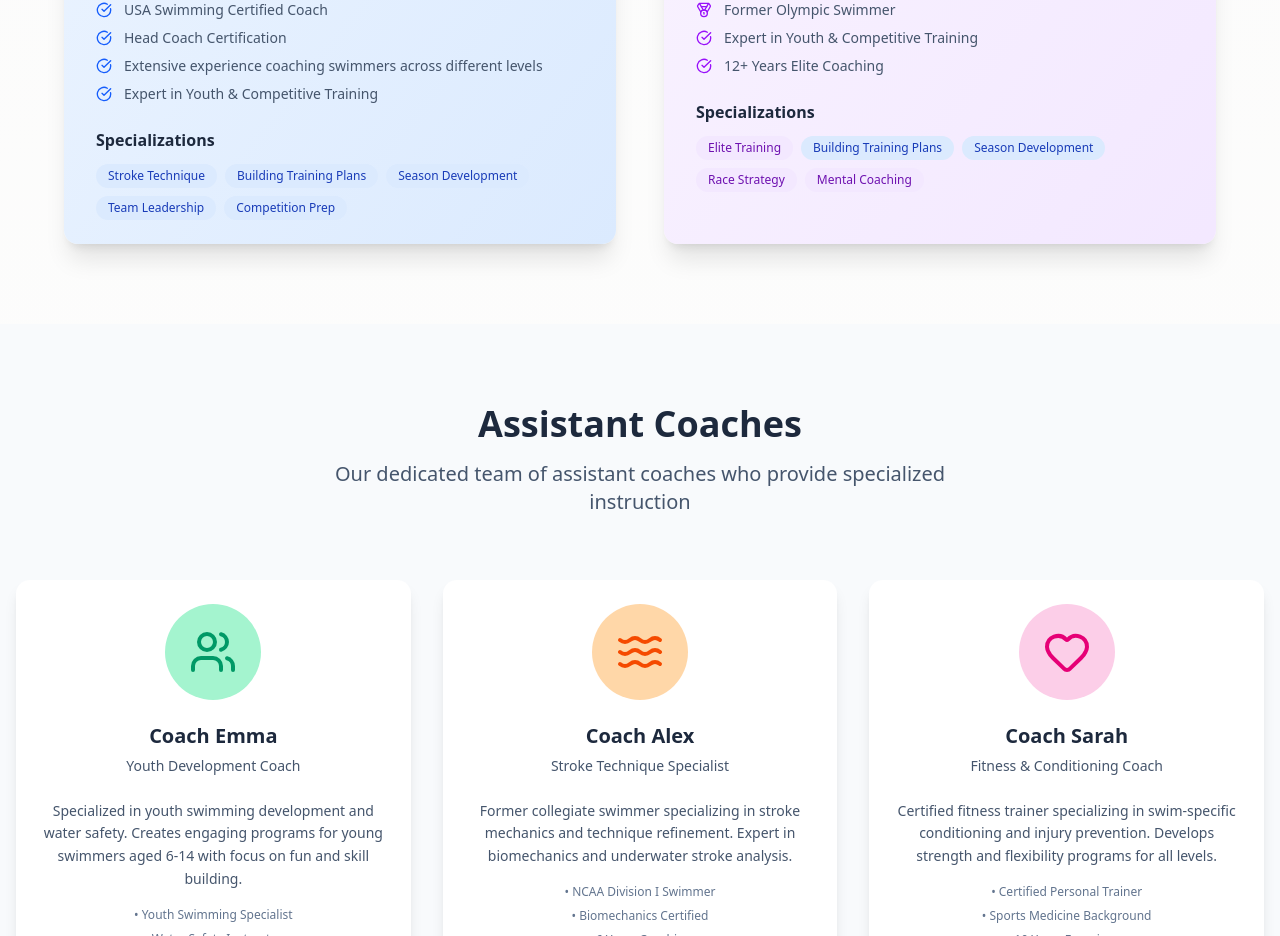
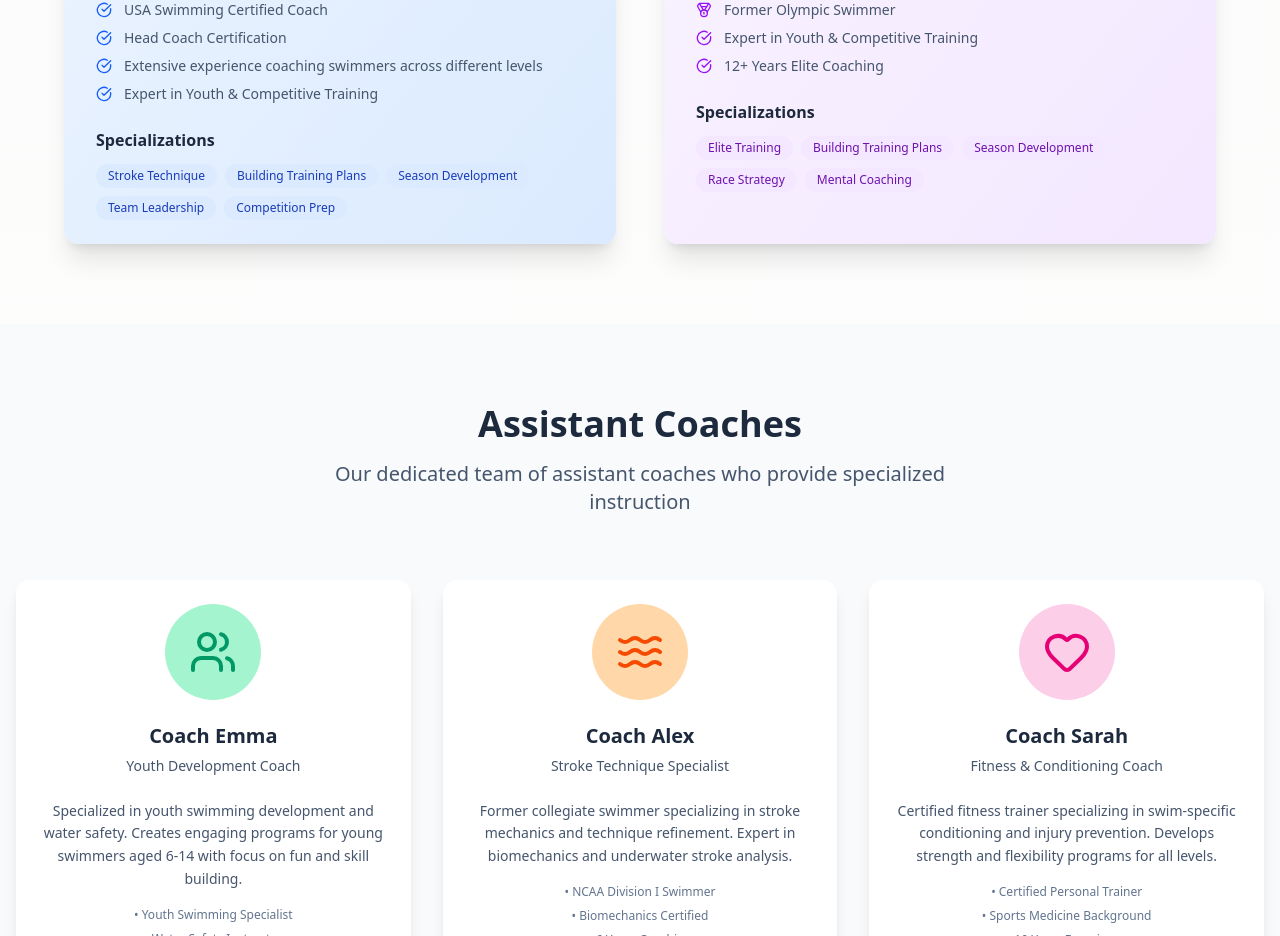
Before and after one commit to primeswim/prime-swim, a Next.js app: page /coaches in a window 1280 px wide. Shown: the part 1380-2316 px from the top of the page. Built offline with nearby package versions, Linux system fonts and the light colour scheme.

Commit message:
update css for coach info

```diff
--- a/src/app/coaches/page.tsx
+++ b/src/app/coaches/page.tsx
@@ -161,10 +161,10 @@ export default function CoachesPage() {
                   <span className="px-3 py-1 bg-purple-100 text-purple-800 text-xs font-medium rounded-full">
                     Elite Training
                   </span>
-                  <span className="px-3 py-1 bg-blue-100 text-blue-800 text-xs font-medium rounded-full">
+                  <span className="px-3 py-1 bg-purple-100 text-purple-800 text-xs font-medium rounded-full">
                     Building Training Plans
                   </span>
-                  <span className="px-3 py-1 bg-blue-100 text-blue-800 text-xs font-medium rounded-full">
+                  <span className="px-3 py-1 bg-purple-100 text-purple-800 text-xs font-medium rounded-full">
                     Season Development
                   </span>
                   <span className="px-3 py-1 bg-purple-100 text-purple-800 text-xs font-medium rounded-full">
```
